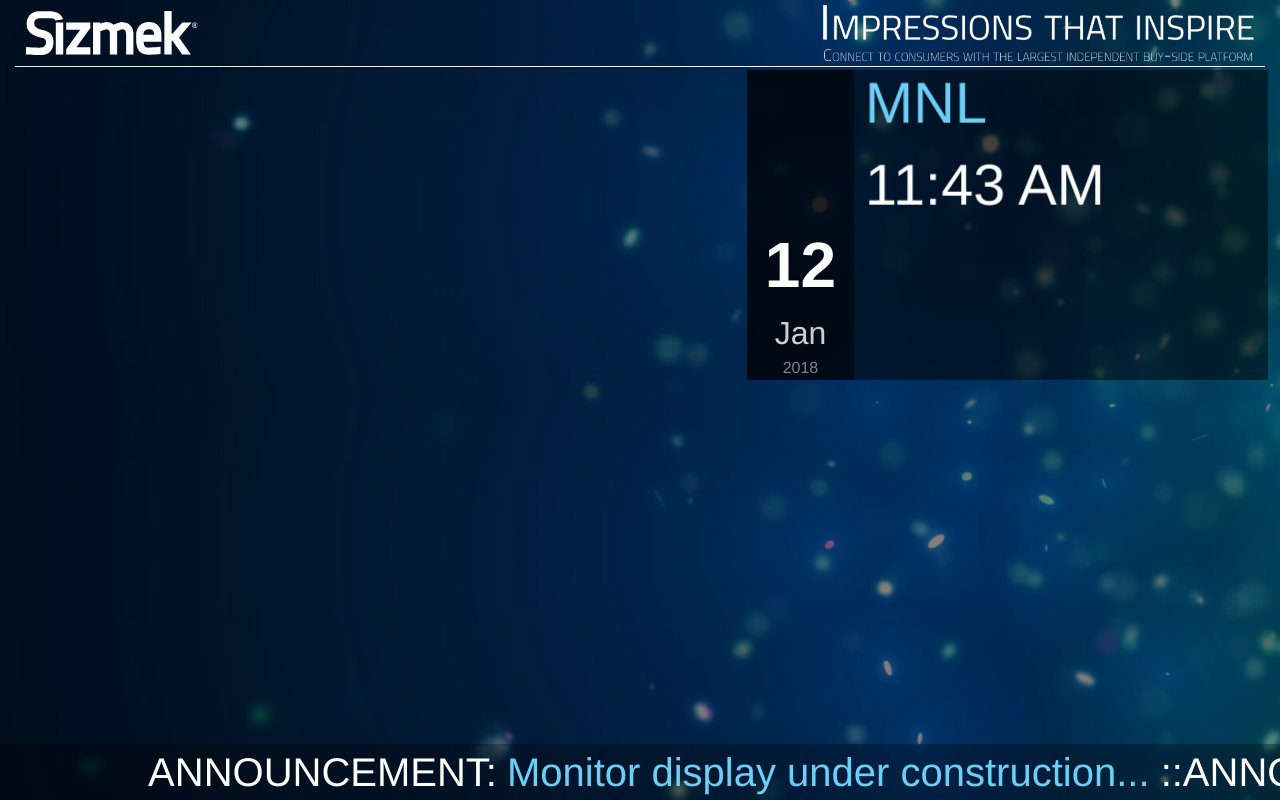
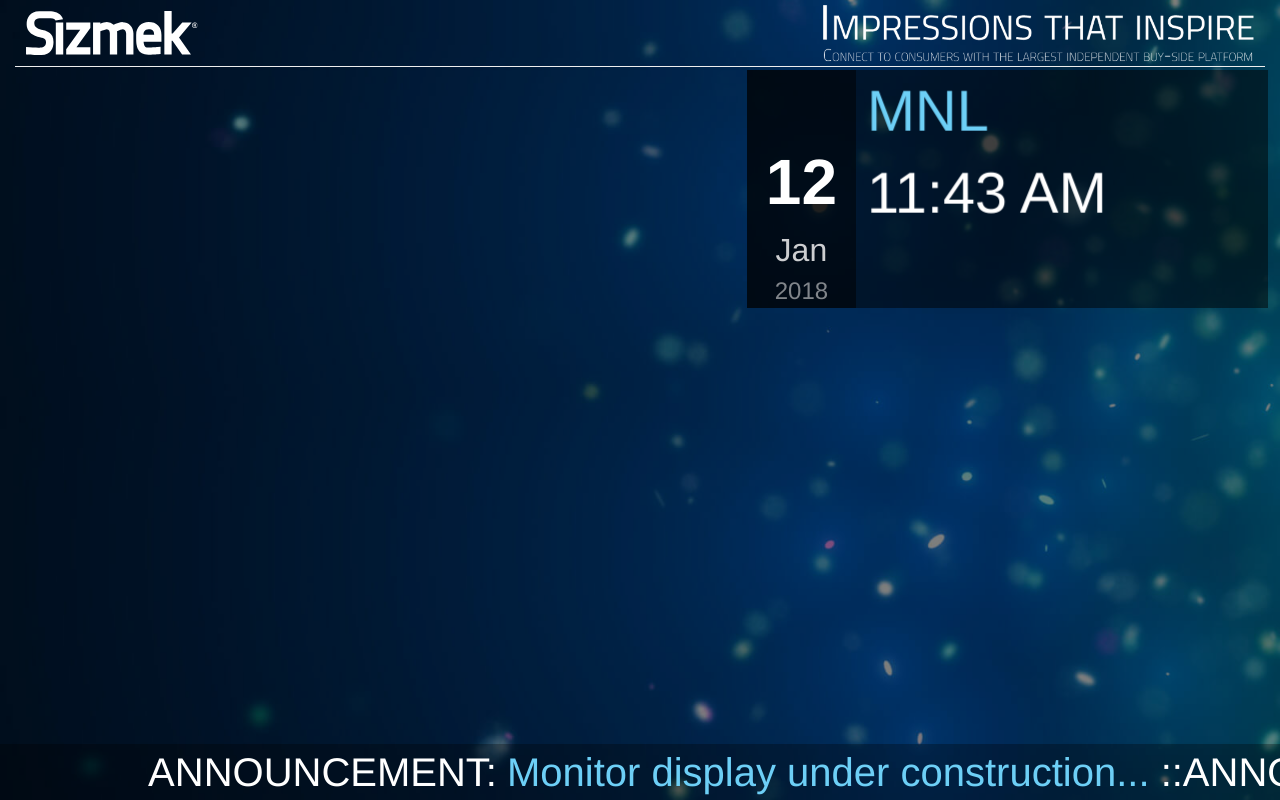
Before and after one commit to rippler7/monitor, a PHP site: page / in a window 1280 px wide. Run offline with PHP 8.4, Linux system fonts and the light colour scheme; lists and menus that the app fills with data are empty; some libraries are stand-ins or nearby versions.

Commit message:
fixed clock alignment

```diff
--- a/css/style.css
+++ b/css/style.css
@@ -87,6 +87,8 @@ hr{
 #timeBox{
 	background-color:rgba(0,0,0,0.5);
 	width:100%;
+	height:25%;
+	overflow:hidden;
 }
 
 .timezone{
@@ -116,7 +118,7 @@ hr{
 }
 
 #bigYear{
-	font-size:2vh;
+	font-size:3vh;
 	color:rgba(255,255,255,0.5);
 }
 
@@ -179,9 +181,9 @@ margin: 0 10px 0 0;
 
 #slideshow-wrapper {
   width: 317px;
-  height: 150px;
+  height: 100%;
   position: relative;
-  margin: 0px;
+  margin-top: 1%;
   -webkit-perspective: 1000px;
   -moz-perspective: 1000px;
   -o-perspective: 1000px;
@@ -191,7 +193,8 @@ margin: 0 10px 0 0;
 }
 
 #slideshow {
-  position: absolute;
+  position: relative;
+  margin-top:1vh;
   width:100%;
   list-style-type: none;
   padding: 0px 16px;
@@ -203,7 +206,7 @@ margin: 0 10px 0 0;
 
 #slideshow > * {
   display: block;
-  position: absolute;
+  position: relative;
 }
 
 #slideshow img {
@@ -230,6 +233,7 @@ margin: 0 10px 0 0;
 }
 
 #slideshow .right {
+	position:absolute;
   -webkit-transform: rotateX( 90deg ) translateZ( 200px );
   -moz-transform: rotateX( 90deg ) translateZ( 200px );
   -o-transform: rotateX( 90deg ) translateZ( 200px );
@@ -242,6 +246,7 @@ margin: 0 10px 0 0;
 }
 
 #slideshow .left {
+	position:absolute;
   -webkit-transform: rotateX( -90deg ) translateZ( 200px ) translateY(-360px);
   -moz-transform: rotateX( -90deg ) translateZ( 200px ) translateY(-360px);
   -o-transform: rotateX( -90deg ) translateZ( 200px ) translateY(-360px);
```
